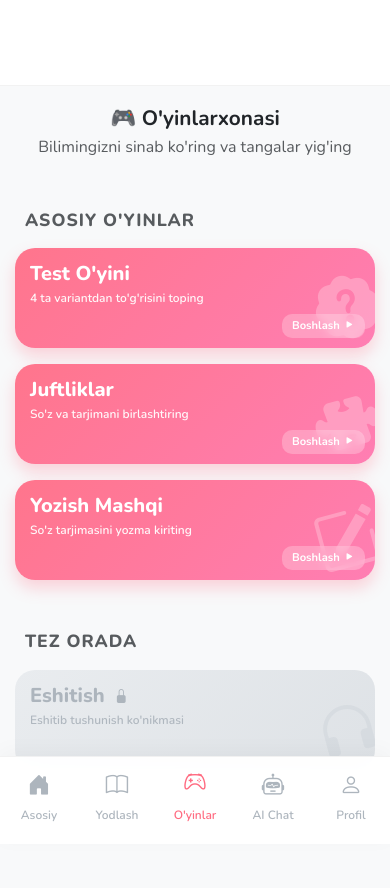
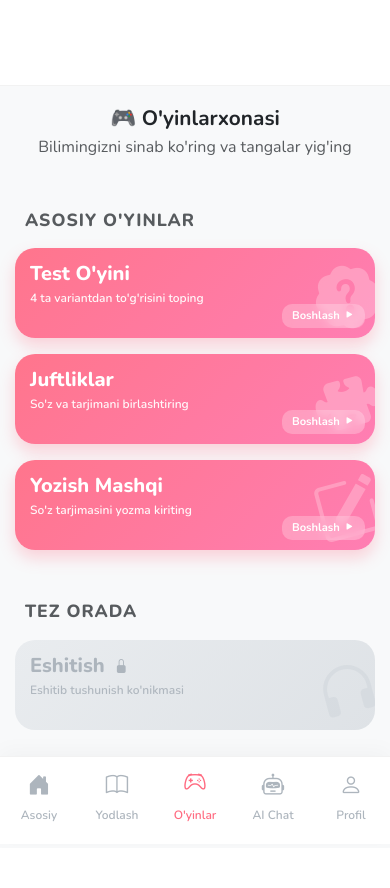
Before and after one commit to Kazoki-ken/EasyNihongo, a Django app: page /test-games/ in a window 390 px wide. After the commit the page ends 821 px from the top, so only its background shows below. Run offline with Django 5.2, Linux system fonts and the light colour scheme; the visitor is signed in with stand-in values (Sample User, id 1).

Commit message:
Update test_games.html

```diff
--- a/vocabulary/templates/vocabulary/test_games.html
+++ b/vocabulary/templates/vocabulary/test_games.html
@@ -125,7 +125,7 @@
     /* Mobile-Specific Adjustment (< 500px) */
     @media (max-width: 500px) {
         .game-card {
-            min-height: 100px; /* Reduced height for small screens */
+            min-height: 90px; /* Reduced height for small screens */
             padding: 15px;     /* Tighter padding */
         }
 
```
